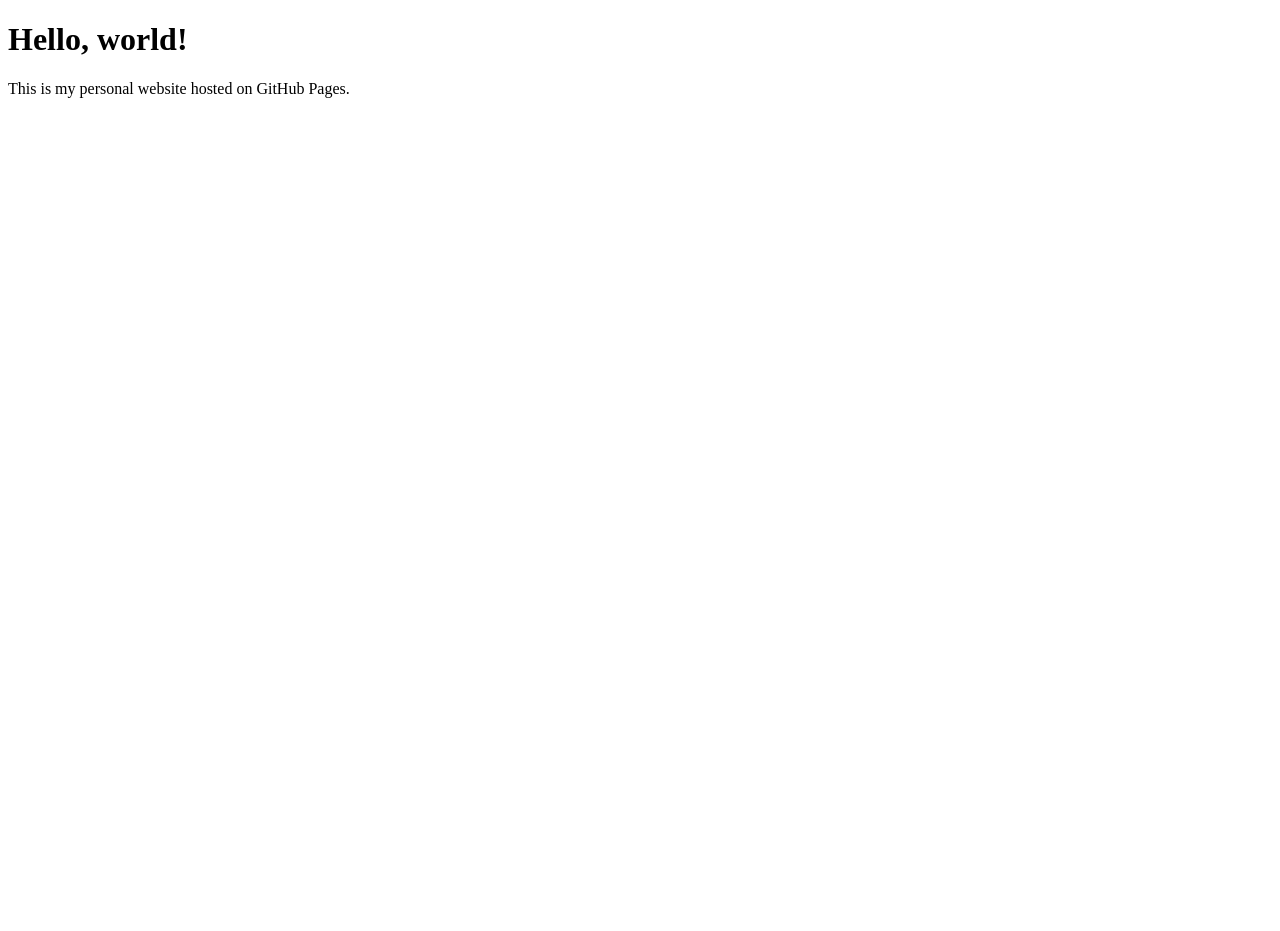
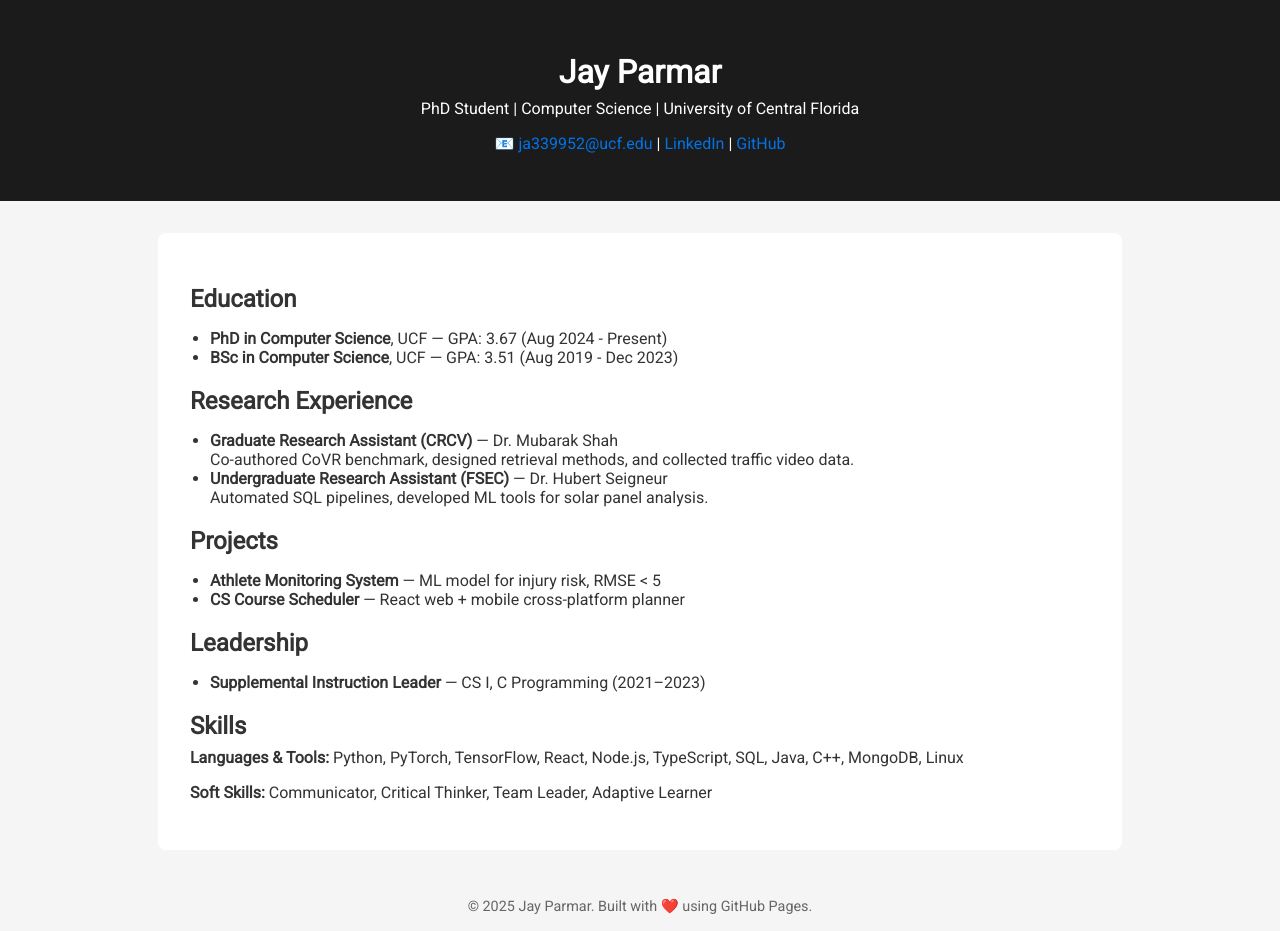
Before and after one commit to jayparmar0707/jayparmar0707.github.io, a plain HTML site: page index.html in a window 1280 px wide. Before the commit the page ends 800 px from the top, so only its background shows below. Drawn offline with Linux system fonts and the light colour scheme.

Commit message:
Add resume and simple updates

```diff
--- a/index.html
+++ b/index.html
@@ -1,10 +1,99 @@
 <!DOCTYPE html>
-<html>
+<html lang="en">
 <head>
-  <title>Welcome to My GitHub Page</title>
+  <meta charset="UTF-8" />
+  <meta name="viewport" content="width=device-width, initial-scale=1.0" />
+  <title>Jay Parmar | Personal Website</title>
+  <link href="https://fonts.googleapis.com/css2?family=Roboto&display=swap" rel="stylesheet" />
+  <style>
+    body {
+      font-family: 'Roboto', sans-serif;
+      margin: 0;
+      padding: 0;
+      background: #f5f5f5;
+      color: #333;
+    }
+    header {
+      background-color: #1b1b1b;
+      color: white;
+      padding: 2rem;
+      text-align: center;
+    }
+    section {
+      max-width: 900px;
+      margin: 2rem auto;
+      background: white;
+      padding: 2rem;
+      border-radius: 8px;
+    }
+    h1, h2 {
+      margin-bottom: 0.5rem;
+    }
+    p {
+      margin-top: 0.25rem;
+    }
+    ul {
+      padding-left: 1.25rem;
+    }
+    .contact a {
+      color: #0073e6;
+      text-decoration: none;
+    }
+    footer {
+      text-align: center;
+      padding: 1rem;
+      font-size: 0.9rem;
+      color: #666;
+    }
+  </style>
 </head>
 <body>
-  <h1>Hello, world!</h1>
-  <p>This is my personal website hosted on GitHub Pages.</p>
+
+  <header>
+    <h1>Jay Parmar</h1>
+    <p>PhD Student | Computer Science | University of Central Florida</p>
+    <p class="contact">
+      📧 <a href="mailto:ja339952@ucf.edu">ja339952@ucf.edu</a> |
+      <a href="https://www.linkedin.com/in/jay-parmar-094572340/" target="_blank">LinkedIn</a> |
+      <a href="https://github.com/jayparmar0707" target="_blank">GitHub</a>
+    </p>
+  </header>
+
+  <section>
+    <h2>Education</h2>
+    <ul>
+      <li><strong>PhD in Computer Science</strong>, UCF — GPA: 3.67 (Aug 2024 - Present)</li>
+      <li><strong>BSc in Computer Science</strong>, UCF — GPA: 3.51 (Aug 2019 - Dec 2023)</li>
+    </ul>
+
+    <h2>Research Experience</h2>
+    <ul>
+      <li><strong>Graduate Research Assistant (CRCV)</strong> — Dr. Mubarak Shah<br>
+      Co-authored CoVR benchmark, designed retrieval methods, and collected traffic video data.</li>
+
+      <li><strong>Undergraduate Research Assistant (FSEC)</strong> — Dr. Hubert Seigneur<br>
+      Automated SQL pipelines, developed ML tools for solar panel analysis.</li>
+    </ul>
+
+    <h2>Projects</h2>
+    <ul>
+      <li><strong>Athlete Monitoring System</strong> — ML model for injury risk, RMSE &lt; 5</li>
+      <li><strong>CS Course Scheduler</strong> — React web + mobile cross-platform planner</li>
+    </ul>
+
+    <h2>Leadership</h2>
+    <ul>
+      <li><strong>Supplemental Instruction Leader</strong> — CS I, C Programming (2021–2023)</li>
+    </ul>
+
+    <h2>Skills</h2>
+    <p><strong>Languages & Tools:</strong> Python, PyTorch, TensorFlow, React, Node.js, TypeScript, SQL, Java, C++, MongoDB, Linux</p>
+    <p><strong>Soft Skills:</strong> Communicator, Critical Thinker, Team Leader, Adaptive Learner</p>
+  </section>
+
+  <footer>
+    &copy; 2025 Jay Parmar. Built with ❤️ using GitHub Pages.
+  </footer>
+
 </body>
 </html>
```
